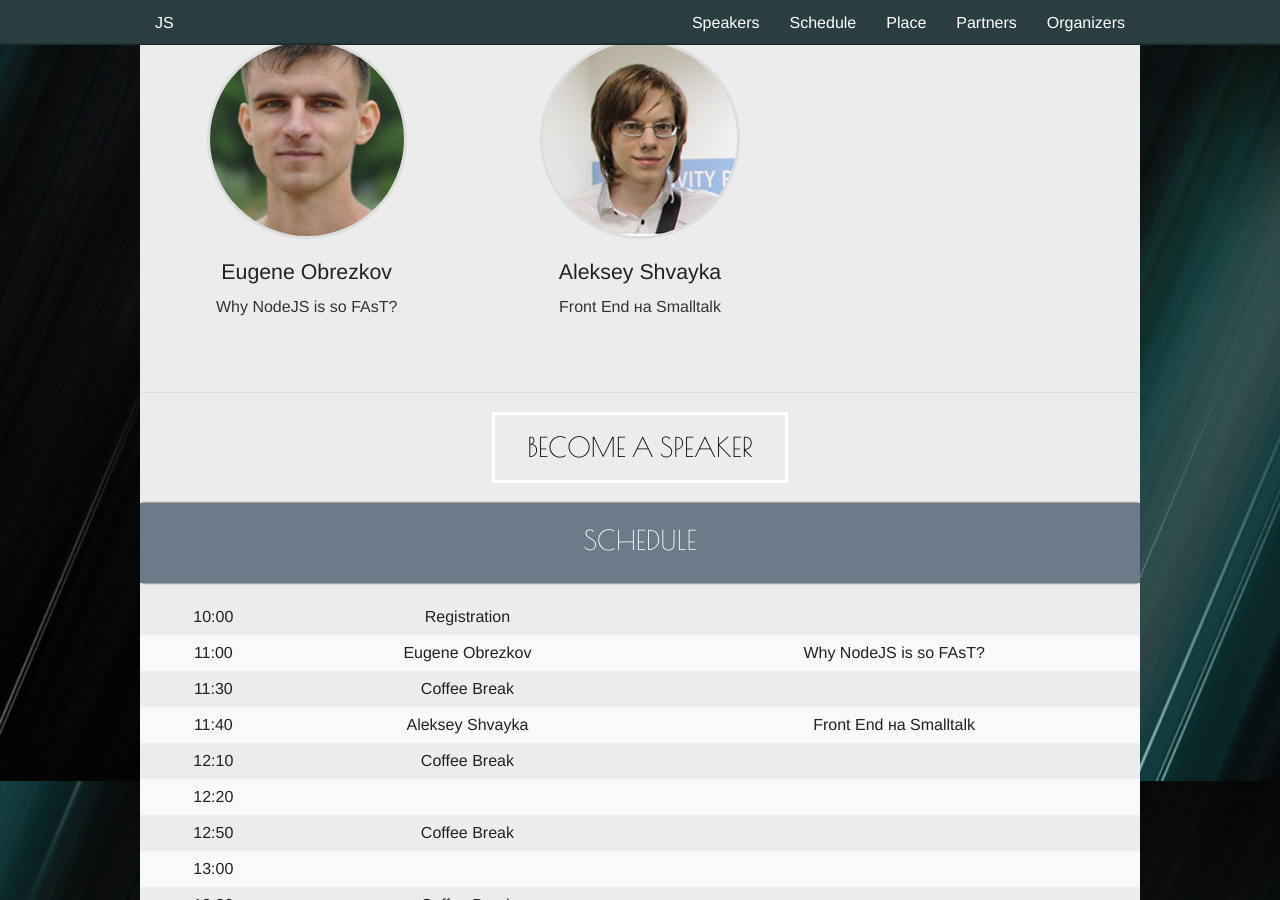
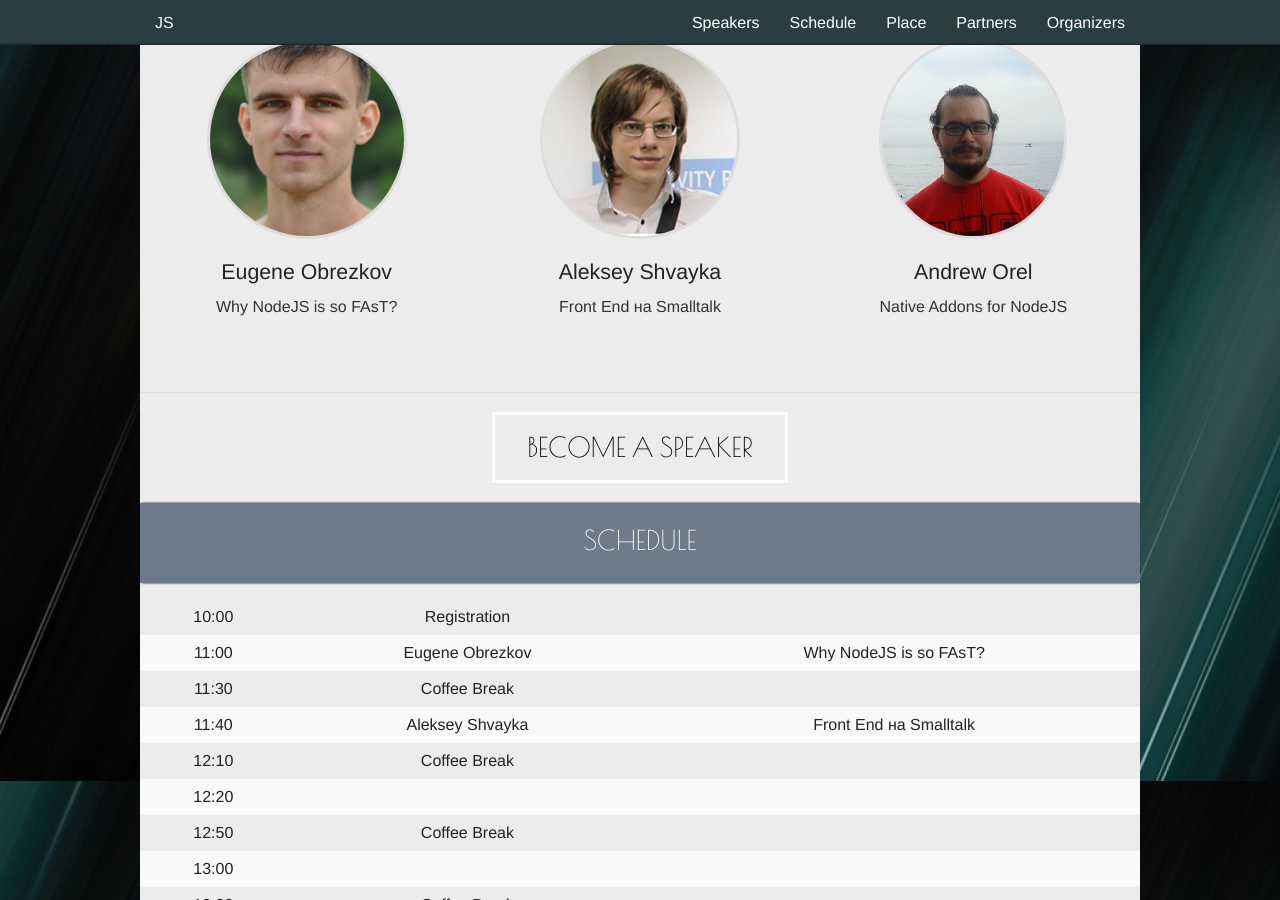
Before and after one commit to ghaiklor/kirovohradjs.com, a Jekyll site: the page built from index.html, in a window 1280 px wide and 900 px high, scrolled down 1019 px. Built offline with Jekyll 4.4.1, drawn with Linux system fonts in a browser that asks for light colours.

Commit message:
Add ashaman to speakers

```diff
--- a/_data/2015_11.yml
+++ b/_data/2015_11.yml
@@ -89,3 +89,6 @@ speakers:
   - name: "Aleksey Shvayka"
     title: "Front End на Smalltalk"
     photo: "shvaikalesh.jpg"
+  - name: "Andrew Orel"
+    title: "Native Addons for NodeJS"
+    photo: "ashaman1991.png"
```
Also changed, not shown: assets/img/speakers/ashaman1991.png (added).
